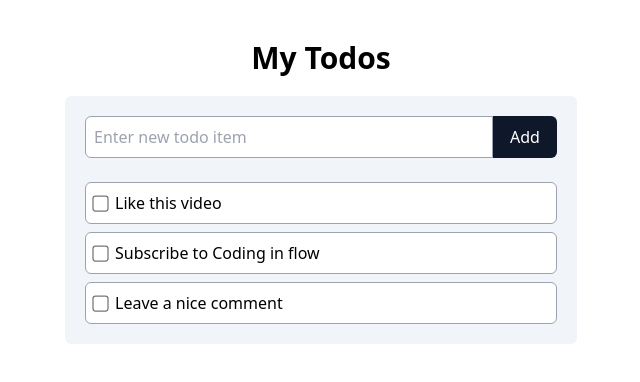
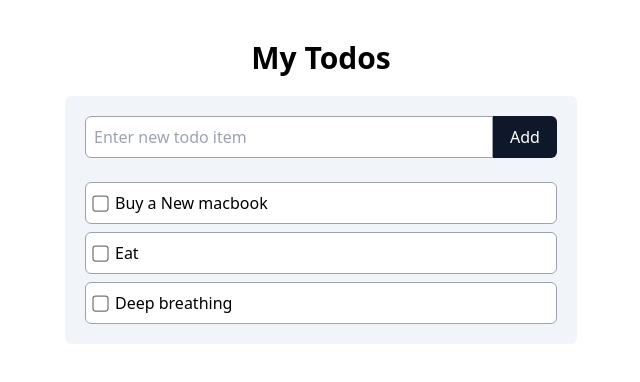
Before and after one commit to SpecialVE/vs-landing-page, a React (Vite) app in the folder she-hulk/: page / in a window 1280 px wide. Shown: the top 382 px of the page, without its empty margins (319-959 px from the left). Built offline with nearby package versions, Linux system fonts and the light colour scheme.

Commit message:
SHE-HULK: Updated todo.ts

```diff
--- a/she-hulk/src/data/todos.ts
+++ b/she-hulk/src/data/todos.ts
@@ -3,17 +3,17 @@ import { Todo } from "../types/todo";
 export const dummyData: Todo[] = [
   {
     id: 1,
-    title: "Like this video",
+    title: "Buy a New macbook",
     completed: false,
   },
   {
     id: 2,
-    title: "Subscribe to Coding in flow",
+    title: "Eat",
     completed: false,
   },
   {
     id: 3,
-    title: "Leave a nice comment",
+    title: "Deep breathing",
     completed: false,
   },
 ];
```
